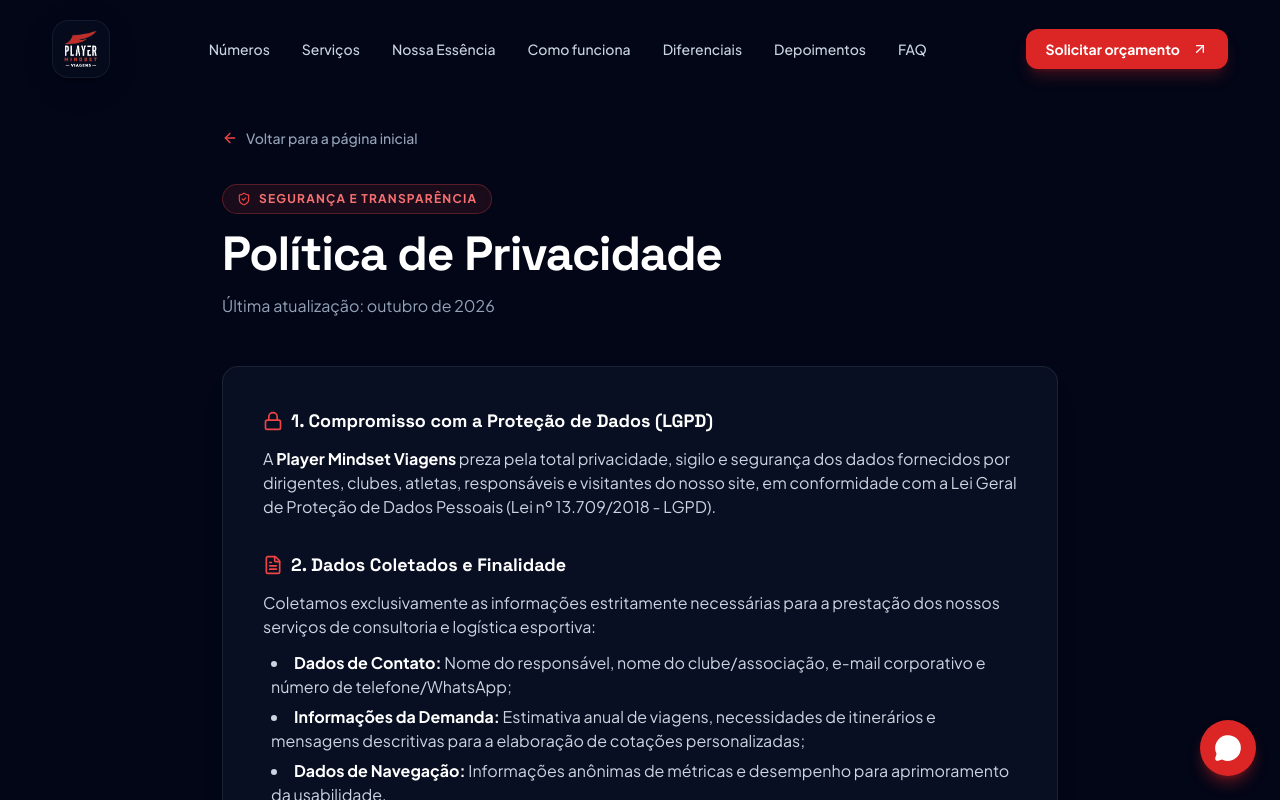
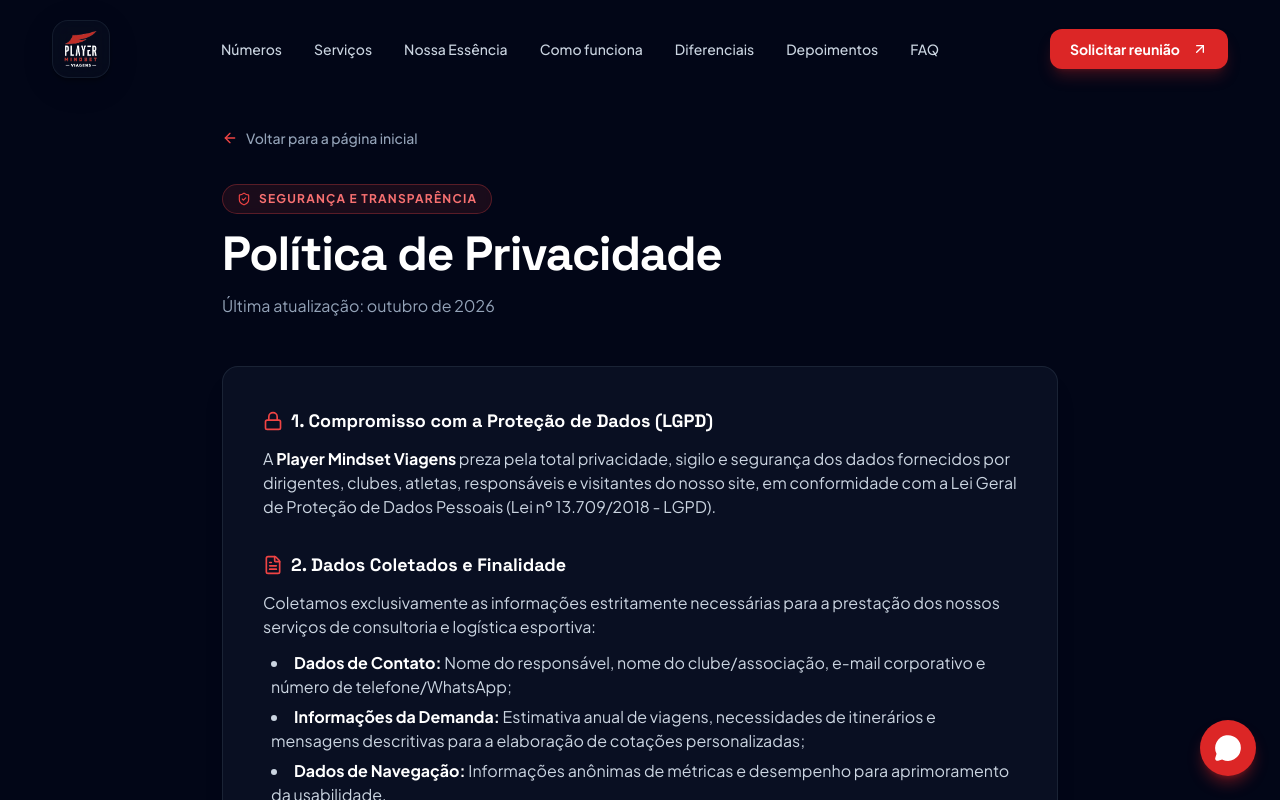
Before and after one commit to pergaminho2003-sys/corre--o-de-visualiza--o-9ur8ynl2l, a React (Vite) app: page /privacidade in a window 1280 px wide. Shown: the top 800 px of the page. Built offline with nearby package versions, Linux system fonts and the light colour scheme; what pocketbase would draw is missing.

Commit message:
Altera texto do botão do header desktop para 'Solicitar reunião'

```diff
--- a/src/components/Header.tsx
+++ b/src/components/Header.tsx
@@ -88,7 +88,7 @@ export function Header({ activeSection = '' }: HeaderProps) {
               onClick={() => handleNavClick('#orcamento')}
               className="bg-red-600 hover:bg-red-500 text-white font-bold shadow-lg shadow-red-600/25 px-5 rounded-xl transition-all duration-200 hover:scale-[1.02]"
             >
-              Solicitar orçamento
+              Solicitar reunião
               <ArrowUpRight className="w-4 h-4 ml-1" />
             </Button>
           </div>
--- a/src/lib/pocketbase/schema.json
+++ b/src/lib/pocketbase/schema.json
@@ -1,5 +1,5 @@
 {
-  "generatedAt": "2026-10-29T07:43:34.313Z",
+  "generatedAt": "2026-10-29T07:46:26.449Z",
   "collections": [
     {
       "name": "users",
```
Also changed, not shown: .skip.config.json.
